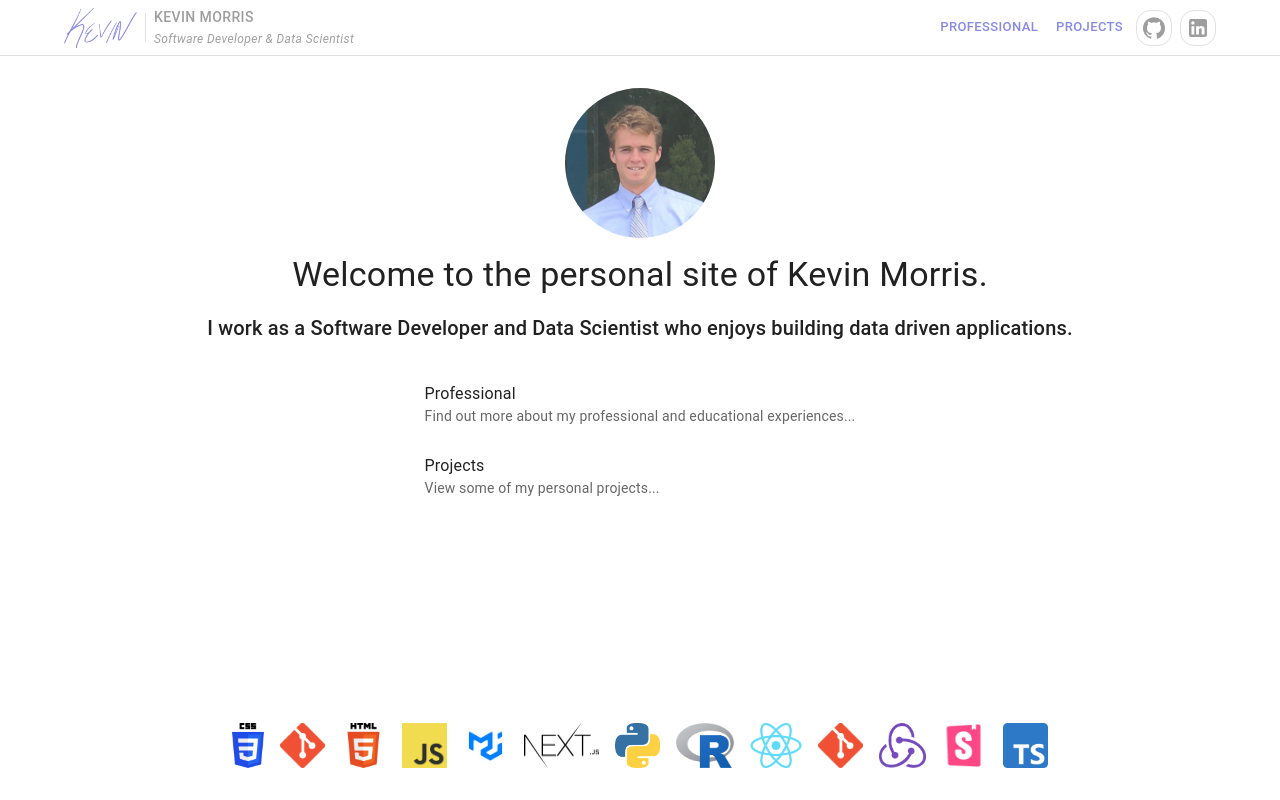
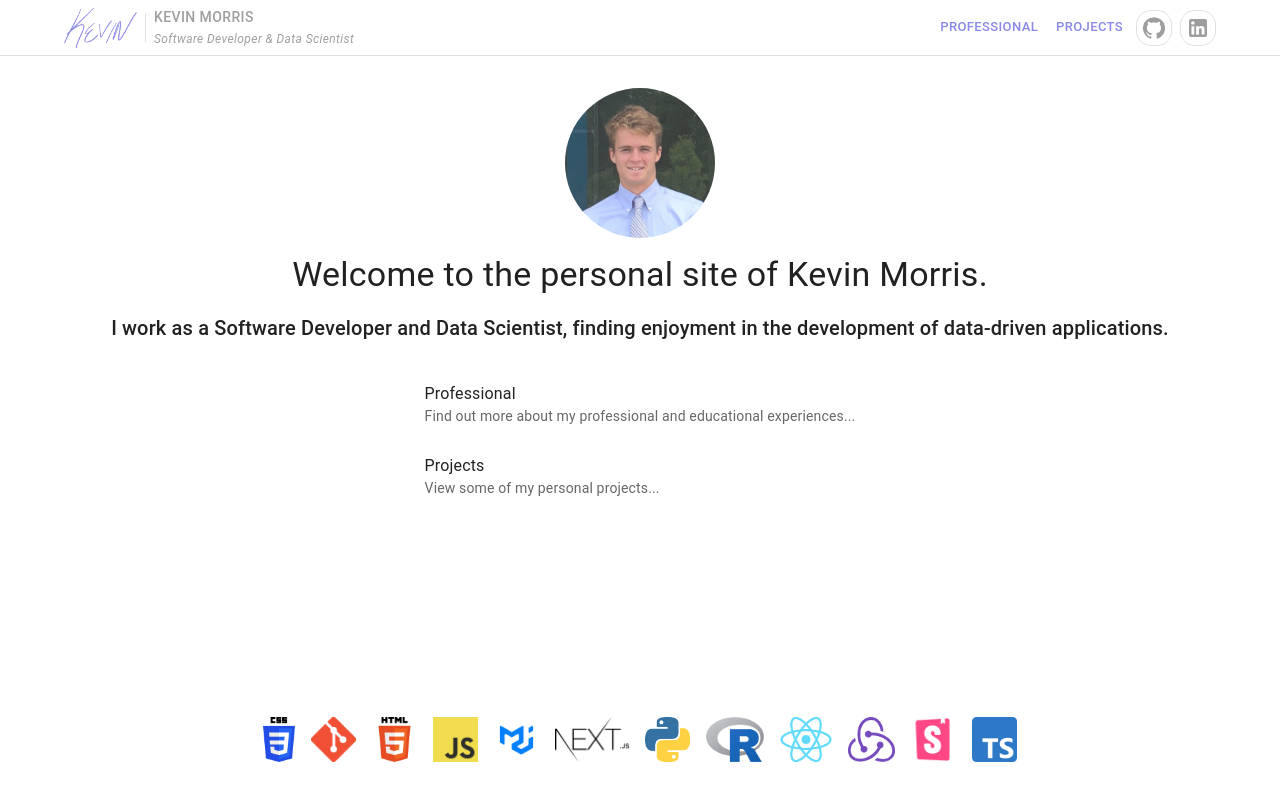
Before and after one commit to kevindmorris/kevindmorris.io, a Next.js app: page / in a window 1280 px wide. Built offline with nearby package versions, Linux system fonts and the light colour scheme.

Commit message:
add image links

```diff
--- a/src/app/page.tsx
+++ b/src/app/page.tsx
@@ -30,19 +30,34 @@ import storybook from "../assets/storybook.png";
 import typescript from "../assets/typescript.png";
 
 const skills = [
-  { id: "css", src: css },
-  { id: "git", src: git },
-  { id: "html", src: html },
-  { id: "javascript", src: javascript },
-  { id: "mui", src: mui },
-  { id: "nextjs", src: nextjs },
-  { id: "python", src: python },
-  { id: "r", src: r },
-  { id: "react", src: react },
-  { id: "git", src: git },
-  { id: "redux", src: redux },
-  { id: "storybook", src: storybook },
-  { id: "typescript", src: typescript },
+  {
+    id: "css",
+    src: css,
+    href: "https://developer.mozilla.org/en-US/docs/Web/CSS",
+  },
+  { id: "git", src: git, href: "https://git-scm.com/" },
+  {
+    id: "html",
+    src: html,
+    href: "https://developer.mozilla.org/en-US/docs/Web/HTML",
+  },
+  {
+    id: "javascript",
+    src: javascript,
+    href: "https://developer.mozilla.org/en-US/docs/Web/JavaScript",
+  },
+  { id: "mui", src: mui, href: "https://mui.com/" },
+  { id: "nextjs", src: nextjs, href: "https://nextjs.org/" },
+  { id: "python", src: python, href: "https://www.python.org/" },
+  { id: "r", src: r, href: "https://www.r-project.org/" },
+  { id: "react", src: react, href: "https://react.dev/" },
+  { id: "redux", src: redux, href: "https://redux.js.org/" },
+  { id: "storybook", src: storybook, href: "https://storybook.js.org/" },
+  {
+    id: "typescript",
+    src: typescript,
+    href: "https://www.typescriptlang.org/",
+  },
 ];
 
 export default function Page() {
@@ -67,8 +82,8 @@ export default function Page() {
         Welcome to the personal site of Kevin Morris.
       </Typography>
       <Typography variant="h6" textAlign="center">
-        I work as a Software Developer and Data Scientist who enjoys building
-        data driven applications.
+        I work as a Software Developer and Data Scientist, finding enjoyment in
+        the development of data-driven applications.
       </Typography>
 
       <List sx={{ width: "max-content", maxWidth: "100vw" }}>
@@ -105,7 +120,9 @@ export default function Page() {
         mt="auto"
       >
         {skills.map((s) => (
-          <Image key={s.id} src={s.src} alt="" style={{ height: 45, width: "auto" }} />
+          <Link key={s.id} href={s.href}>
+            <Image src={s.src} alt="" style={{ height: 45, width: "auto" }} />
+          </Link>
         ))}
       </Stack>
     </div>
```
